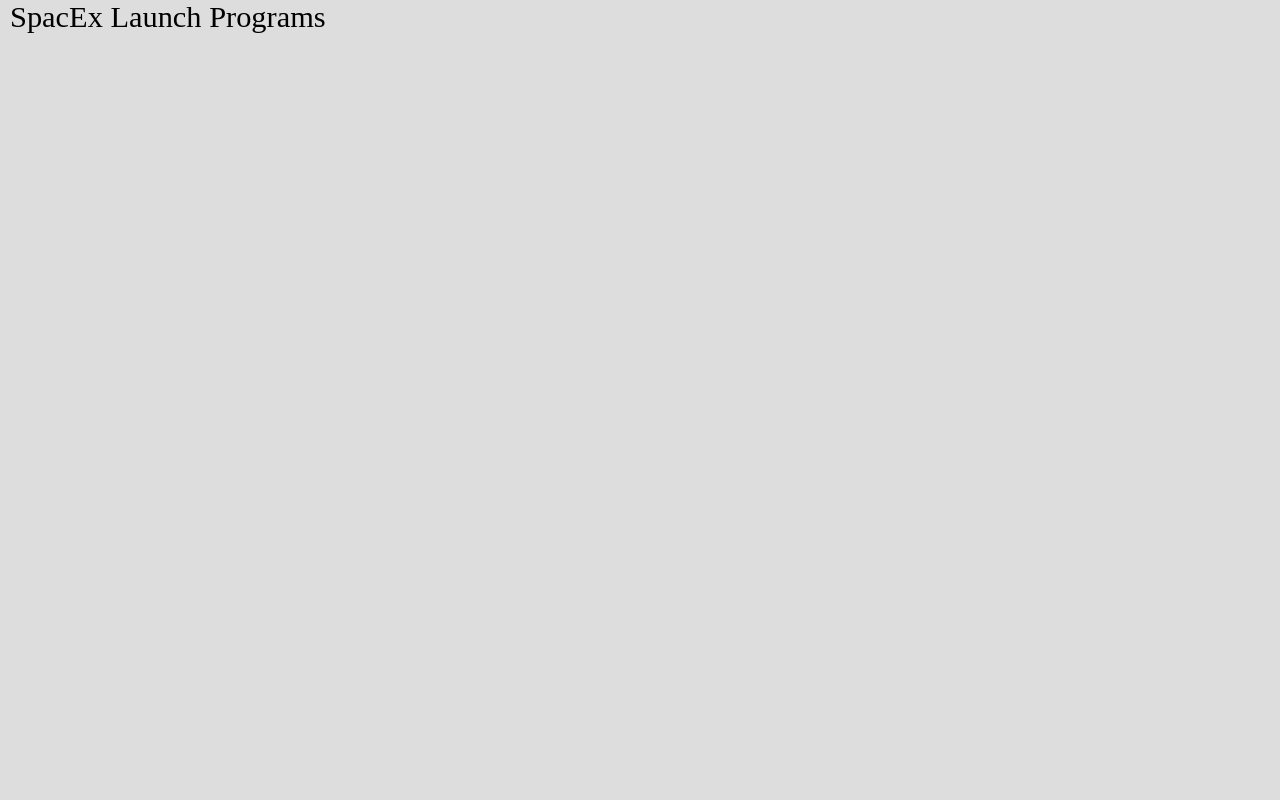
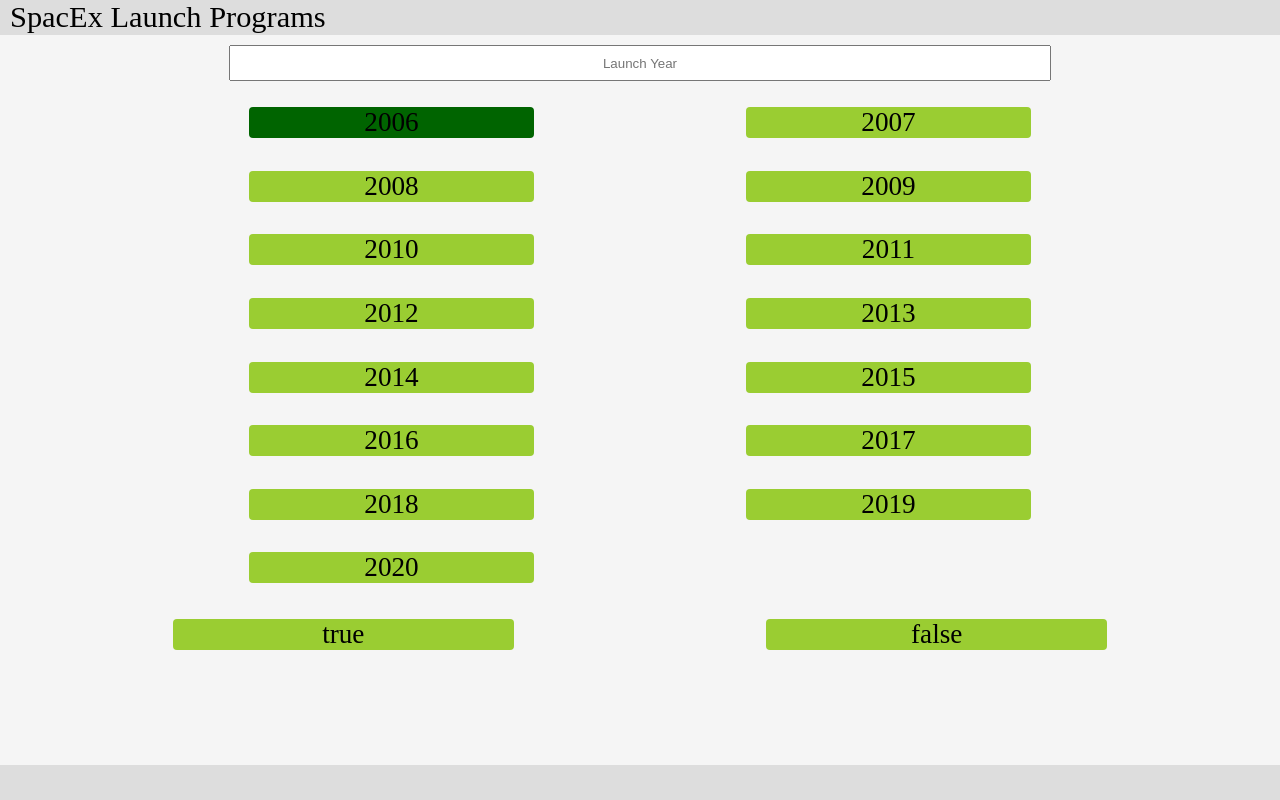
Before and after one commit to rohitanand11/spaceX_cs, a React (Create React App) app: page / in a window 1280 px wide. Built offline with nearby package versions, Linux system fonts and the light colour scheme.

Commit message:
launch filter button login completed

```diff
--- a/src/App/App.js
+++ b/src/App/App.js
@@ -1,14 +1,45 @@
-import React from 'react';
+import React,{useState} from "react";
 
 import Header from "../components/header/Header";
-import classes from './App.module.scss';
+import Filters from "../components/filters/Filters";
+import classes from "./App.module.scss";
 
-const BRAND_NAME = "SpacEx Launch Programs"
+const BRAND_NAME = "SpacEx Launch Programs";
+const LAUNCH_YEARS = [
+  2006,
+  2007,
+  2008,
+  2009,
+  2010,
+  2011,
+  2012,
+  2013,
+  2014,
+  2015,
+  2016,
+  2017,
+  2018,
+  2019,
+  2020,
+];
 
 function App() {
+
+  const [year,setYear] = useState(2006);
+
+  const updateYear = (pYear) => {
+    setYear(pYear);
+  };
+
   return (
     <div className={classes.App}>
-      <Header BrandName={BRAND_NAME}/>
+
+      <Header BrandName={BRAND_NAME} />
+
+      <main>
+        <Filters launch_years={LAUNCH_YEARS} updateYear={updateYear} selectedYear={year} />
+      </main>
+
     </div>
   );
 }
--- a/src/components/filters/Filters.js
+++ b/src/components/filters/Filters.js
@@ -0,0 +1,24 @@
+import React from "react";
+
+import LaunchYear from "./launch_year/LaunchYear";
+import SuccessfulLaunch from "./successful_launch/SuccessfulLaunch";
+import Classes from "./Filters.module.scss";
+
+const Filter = ({ launch_years, updateYear ,selectedYear}) => {
+  return (
+    <div className={Classes.Filter}>
+
+        {/* 1)for launch year */}
+        <LaunchYear launch_years={launch_years} updateYear={updateYear} selectedYear={selectedYear}/>
+
+
+      {/* 2)for successful launch */}
+      <SuccessfulLaunch />
+
+      {/* 3)for successful landing */}
+      {/* <SuccessfulLanding />  */}
+    </div>
+  );
+};
+
+export default Filter;
--- a/src/components/filters/Filters.module.scss
+++ b/src/components/filters/Filters.module.scss
@@ -0,0 +1,10 @@
+.Filter{
+    min-height:90vh;
+    padding-top: 10px;
+    background-color: whitesmoke;
+    display: flex;
+    flex-direction: column;
+    justify-content: flex-start;
+    align-items: center;
+    font-size: 1.7rem;
+}
--- a/src/components/filters/launch_year/LaunchYear.js
+++ b/src/components/filters/launch_year/LaunchYear.js
@@ -0,0 +1,41 @@
+import React from "react";
+
+import Classes from "./LaunchYear.module.scss";
+
+const LaunchYear = ({ launch_years, updateYear, selectedYear }) => {
+
+  const displayYearButtons = () => {
+    if (launch_years) {
+      return launch_years.map((elem) => {
+        return elem === selectedYear ? (
+          <div
+            key={elem}
+            className={Classes.Years}
+            style={{ backgroundColor: "darkgreen" }}
+            onClick={() => updateYear(elem)}
+          >
+            {elem}
+          </div>
+        ) : (
+          <div
+            key={elem}
+            className={Classes.Years}
+            onClick={() => updateYear(elem)}
+          >
+            {elem}
+          </div>
+        );
+      });
+    }
+  };
+
+  return (
+    <div className={Classes.LaunchYear}>
+      <input placeholder="Launch Year" className={Classes.Launch_year_input} />
+
+      <div className={Classes.Launch_year_buttons}>{displayYearButtons()}</div>
+    </div>
+  );
+};
+
+export default LaunchYear;
--- a/src/components/filters/launch_year/LaunchYear.module.scss
+++ b/src/components/filters/launch_year/LaunchYear.module.scss
@@ -0,0 +1,37 @@
+.LaunchYear{
+    padding-left: 12%;
+    padding-right: 12%;
+    display: flex;
+    flex-direction: column;
+    justify-content: space-evenly;
+    align-items: center;
+
+    .Launch_year_input{
+        width: 100%;
+        height:30px;
+        display: flex;
+        flex-direction: row;
+        justify-content: center;
+        align-items: center;
+        text-align: center;
+    }
+
+    .Launch_year_buttons{
+
+        padding-top:10px;
+        display: flex;
+        flex-direction: row;
+        justify-content: space-between;
+        align-items: center;
+        flex-wrap: wrap;
+
+        .Years{
+            margin:2%;
+            width: 35%;
+            text-align: center;
+            border-radius: 4px;
+            background-color: yellowgreen;
+        }
+
+    }
+}
--- /dev/null
+++ b/src/components/filters/successful_launch/SuccessfulLaunch.js
@@ -0,0 +1,13 @@
+import React from 'react';
+import Classes from './SuccessfulLaunch.module.scss';
+
+const SuccessfulLaunch = () => {
+    return(
+        <div className={Classes.SuccessfulLaunch}>
+            <div className={Classes.SuccessfulLaunch_enable}>true</div>
+            <div className={Classes.SuccessfulLaunch_disable}>false</div>
+        </div>
+    )
+};
+
+export default SuccessfulLaunch;
--- /dev/null
+++ b/src/components/filters/successful_launch/SuccessfulLaunch.module.scss
@@ -0,0 +1,15 @@
+.SuccessfulLaunch{
+    width:76%;
+    display: flex;
+    flex-direction: row;
+    justify-content: space-between;
+    align-items: center;
+
+    .SuccessfulLaunch_enable,.SuccessfulLaunch_disable{
+        margin:2%;
+        width: 35%;
+        text-align: center;
+        border-radius: 4px;
+        background-color: yellowgreen;
+    }
+}
```
Also changed, not shown: src/components/buttonsTray/ButtonsTray.js (added, +12 -0 lines), src/components/buttonsTray/ButtonsTray.module.scss (added).
